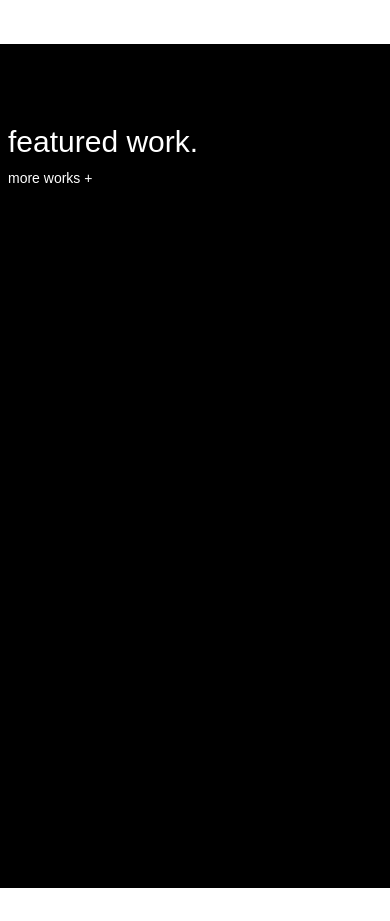
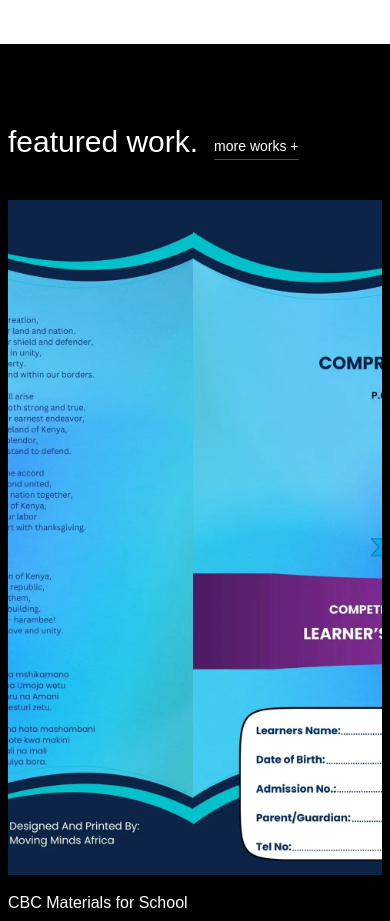
Before and after one commit to Amunala/amunala.github.io, a Next.js app: page / in a window 390 px wide. Shown: the part 880-1801 px from the top of the page. Before the commit the page ends 1768 px from the top, so only its background shows below. Built offline with nearby package versions, Linux system fonts and the light colour scheme.

Commit message:
modified:   app/components/homepage/Featured.jsx 	new file:   app/components/homepage/FeaturedCard.jsx 	modified:   app/components/work/works.jsx

```diff
--- a/app/components/homepage/Featured.jsx
+++ b/app/components/homepage/Featured.jsx
@@ -1,24 +1,44 @@
 import React from "react";
+import FeaturedCard from "./FeaturedCard";
+import portfolioProjects from "@/data/projects";
 
 export default function Featured() {
+  // Manually select featured projects
+  const featuredProjects = portfolioProjects.filter((project) =>
+    ["cbc-materials", "asamo-insurance-profile", "church-tithe-cards", "moving-minds-posters"].includes(project.slug)
+  );
+
   return (
-    <div className="w-full bg-black px-2 md:px-20 h-screen">
+    <div className="w-full bg-black px-2 md:px-20">
       {/* Introduction */}
-      <div className="flex flex-col md:flex-row mx-auto bg-black mt-20 pt-20 md:pt-40 pb-10 md:pb-20">
-        <div className="flex flex-col md:flex-row gap-2 md:gap-4 items-start md:items-end">
+      <div className="flex flex-col mx-auto bg-black mt-20 pt-20 md:pt-40 pb-10 md:pb-20">
+        <div className="flex gap-4 items-end">
           <h2 className="text-3xl md:text-6xl text-white font-medium">
             featured work.
           </h2>
           <a
-            href="/works"
-            className="text-white text-sm md:text-base relative after:content-[''] after:absolute after:left-0 after:bottom-[0px] after:w-full after:h-[1px] after:bg-white after:opacity-0 hover:after:opacity-30 hover:after:transition-opacity"
+            href="/work"
+            className="text-white text-sm md:text-base pb-1 relative after:content-[''] after:absolute after:left-0 after:bottom-[0px] after:w-full after:h-[1px] after:bg-white after:opacity-30 hover:after:opacity-100 hover:after:transition-opacity"
           >
             more works +
           </a>
         </div>
       </div>
-      <div>
 
+      {/* Featured Work Cards - Alternating Layout */}
+      <div className="flex flex-col gap-24 md:gap-32 pb-20">
+        {featuredProjects.map((project, index) => (
+          <div
+            key={project.id}
+            className={`w-full flex ${
+              index % 2 === 0
+                ? "justify-start"
+                : "justify-end"
+            }`}
+          >
+            <FeaturedCard {...project} />
+          </div>
+        ))}
       </div>
     </div>
   );
--- /dev/null
+++ b/app/components/homepage/FeaturedCard.jsx
@@ -0,0 +1,65 @@
+"use client";
+import { useState } from "react";
+import Link from "next/link";
+
+const FeaturedCard = ({ title, description, imageUrl, slug, tags }) => {
+  const [cursorPos, setCursorPos] = useState({ x: 0, y: 0 });
+  const [hovered, setHovered] = useState(false);
+
+  const handleMouseMove = (e) => {
+    setCursorPos({ x: e.nativeEvent.offsetX, y: e.nativeEvent.offsetY });
+  };
+
+  return (
+    <div className="w-full md:w-[70%] h-auto flex flex-col gap-4">
+      <Link href={`/work/${slug}`} className="block w-full h-[80vh] overflow-hidden shadow-lg">
+        <div
+          className="w-full h-full relative overflow-hidden cursor-pointer"
+          onMouseEnter={() => setHovered(true)}
+          onMouseLeave={() => setHovered(false)}
+          onMouseMove={handleMouseMove}
+        >
+          <img
+            src={imageUrl}
+            alt={title}
+            className="w-full h-full object-cover transition-transform duration-300 group-hover:scale-105"
+          />
+
+          {/* Floating 'View Work' text following cursor */}
+          {hovered && (
+            <div
+              className="absolute text-white text-xs md:text-sm font-medium bg-gray-800/80 px-3 py-1 rounded-md shadow-lg pointer-events-none transition-transform duration-75"
+              style={{
+                top: cursorPos.y,
+                left: cursorPos.x,
+                transform: "translate(-50%, -50%)",
+              }}
+            >
+              View Work
+            </div>
+          )}
+        </div>
+      </Link>
+
+      {/* Content Below Image */}
+      <div className="flex flex-col gap-2">
+        <h3 className="text-white text-base md:text-xl">{title}</h3>
+        <p className="text-white text-xs md:text-sm">{description}</p>
+
+        {/* Tags */}
+        <div className="flex flex-wrap gap-2">
+          {tags?.map((tag, index) => (
+            <span
+              key={index}
+              className="text-xs md:text-sm text-purple-500"
+            >
+              {tag}
+            </span>
+          ))}
+        </div>
+      </div>
+    </div>
+  );
+};
+
+export default FeaturedCard;
--- a/app/components/work/works.jsx
+++ b/app/components/work/works.jsx
@@ -19,7 +19,7 @@ const Works = () => {
   };
 
   return (
-    <div className="w-full bg-black px-2 md:px-20 ">
+    <div className="w-full bg-black px-2 md:px-20">
       {/* Introduction */}
       <div className="flex flex-col md:flex-row mx-auto bg-black mt-20 border-b-2 border-white/30 pt-20 md:pt-40 pb-10 md:pb-20">
         <div className="w-full md:w-1/2">
```
